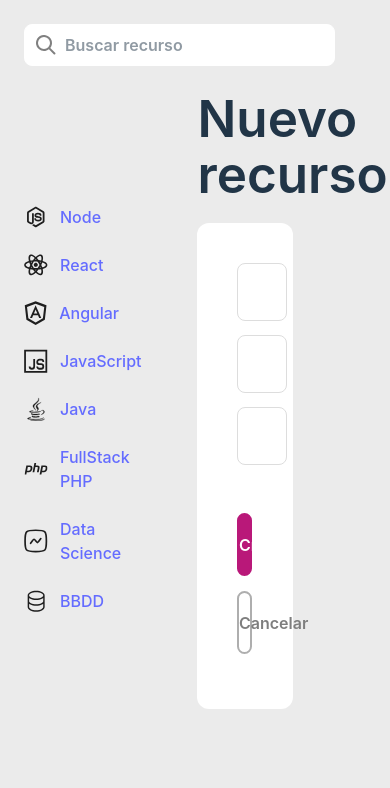
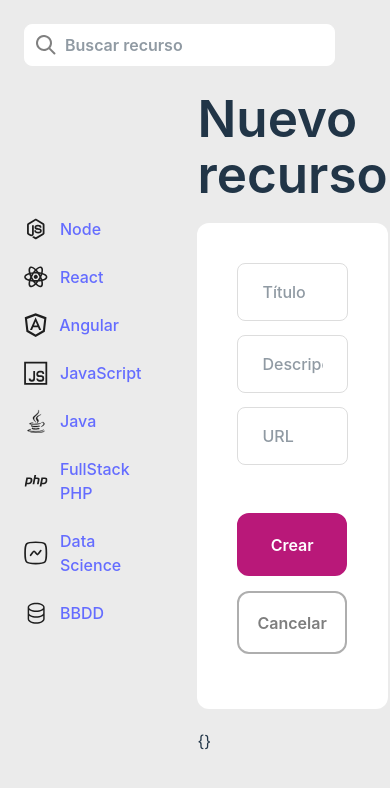
Before and after one commit to codingjordi/ita-wiki-frontend, a React (Vite) app: page /resources/add in a window 390 px wide. Shown: the top 788 px of the page. Built offline with nearby package versions, Linux system fonts and the light colour scheme; no server answers.

Commit message:
add: using react-hook-form in CreateResourcePage.tsx

```diff
--- a/src/pages/CreateResourcePage.tsx
+++ b/src/pages/CreateResourcePage.tsx
@@ -1,156 +1,73 @@
-import { useState } from "react";
+import { IntResource } from "../types";
+import { useForm } from "react-hook-form";
+import { zodResolver } from "@hookform/resolvers/zod";
+import { resourceSchema } from "../validations/resourceSchema";
 import ButtonComponent from "../components/atoms/ButtonComponent";
-import { IntResource } from "../types";
-import { API_URL, END_POINTS } from "../config";
-import { toast } from "sonner";
-
 import { useUser } from "../hooks/useUser";
 
 export default function CreateResourcePage() {
-  const { user } = useUser();
 
-  const [formData, setFormData] = useState({
-    github_id: 2421919,
-    title: "",
-    description: "",
-    url: "",
+  const {register, watch, handleSubmit,formState: { errors }} = useForm<Partial<IntResource>>({
+    resolver: zodResolver(resourceSchema),
   });
-
-  const handleChangeFormData = (updatedField: Partial<IntResource>) => {
-    setFormData((prevData) => ({
-      ...prevData,
-      ...updatedField,
-    }));
-  };
-
-  const handleSubmitFormData = async () => {
-    const newResource = { ...formData };
-    try {
-      const response = await fetch(`${API_URL}${END_POINTS.resources.post}`, {
-        method: "POST",
-        headers: {
-          "Content-Type": "application/json",
-        },
-        body: JSON.stringify(newResource),
-      });
-
-      if (!response.ok) {
-        throw new Error(`Error HTTP: ${response.status}`);
-      }
-      toast.success("¡Recurso creado con éxito! 🚀");
-    } catch {
-      toast.error("Hubo un error al crear el recurso 😢");
-    }
-  };
 
   return (
     <div className="w-full">
       <h1 className="font-semibold">Nuevo recurso</h1>
-      <form className="my-5 space-y-3.5 w-1/2 bg-white p-10 rounded-xl">
+      <form
+        onSubmit={handleSubmit((data) => {
+          console.log(data);
+        })}
+        className="my-5 space-y-3.5 md:w-1/2 bg-white p-10 rounded-xl"
+      >
+        {/* Campo Título */}
         <div>
           <input
-            name="title"
             type="text"
-            value={formData.title}
-            onChange={(e) => handleChangeFormData({ title: e.target.value })}
             placeholder="Título"
-            className="w-full px-6 py-4 border border-[#dddddd] rounded-lg placeholder:font-medium outline-[#B91879]"
+            className="w-full px-6 py-4 border border-[#dddddd] rounded-lg placeholder:font-medium outline-[#B91879] "
+            {...register("title")}
           />
+          {errors.title && (
+            <p className="text-red-500 text-sm">{errors.title.message}</p>
+          )}
         </div>
 
+        {/* Campo Descripción */}
         <div>
           <input
-            name="description"
-            value={formData.description}
-            onChange={(e) =>
-              handleChangeFormData({ description: e.target.value })
-            }
             type="text"
             id="description"
-            placeholder="Description"
+            placeholder="Descripción"
             className="w-full px-6 py-4 border border-[#dddddd] rounded-lg placeholder:font-medium outline-[#B91879]"
+            {...register("description")}
           />
+          {errors.description && (
+            <p className="text-red-500 text-sm">{errors.description.message}</p>
+          )}
         </div>
 
+        {/* Campo URL */}
         <div>
           <input
-            name="URL"
-            type="url"
+            type="text"
             id="url"
-            value={formData.url}
-            onChange={(e) => handleChangeFormData({ url: e.target.value })}
             placeholder="URL"
             className="w-full px-6 py-4 border border-[#dddddd] rounded-lg placeholder:font-medium outline-[#B91879]"
+            {...register("url")}
           />
+          {errors.url && (
+            <p className="text-red-500 text-sm">{errors.url.message}</p>
+          )}
         </div>
 
-        {/* <select
-          name="topic"
-          id=""
-          className='w-full px-6 py-4 border border-[#dddddd] rounded-lg placeholder:font-medium outline-[#B91879]'
-        >
-          <option value="" className='font-black text-red-500'>Tema</option>
-          <option value="Node">Node</option>
-          <option value="React">React</option>
-          <option value="Angular">Angular</option>
-          <option value="JavaScript">JavaScript</option>
-          <option value="Java">Java</option>
-          <option value="Fullstack PHP">Fullstack PHP</option>
-          <option value="Data Science">Data Science</option>
-          <option value="BB.DD.">BB.DD.</option>
-        </select> */}
-
-        {/* <div className='flex justify-around'>
-          <label htmlFor='video' className='flex items-center'>
-            Video
-            <input
-              type="radio"
-              name="type"
-              value="video"
-              id="video"
-              onClick={(e) => {
-                const input = e.target as HTMLInputElement;
-                handleChangeFormData({ type: input.checked ? "video" : "" });
-              }}
-              className="w-6 h-6 ml-1 accent-[#B91879] outline-black"
-            />
-          </label>
-          <label htmlFor='curso' className='flex items-center'>
-            Curso
-            <input
-              type="radio"
-              name="type"
-              value="curso"
-              id="curso"
-              onClick={(e) => {
-                const input = e.target as HTMLInputElement;
-                handleChangeFormData({ type: input.checked ? "curso" : "" });
-              }}
-              className="w-6 h-6 ml-1 accent-[#B91879] outline-black"
-            />
-          </label>
-          <label htmlFor='blog' className='flex items-center'>
-            Blog
-            <input
-              type="radio"
-              name="type"
-              value="blog"
-              id="blog"
-              onClick={(e) => {
-                const input = e.target as HTMLInputElement;
-                handleChangeFormData({ type: input.checked ? "blog" : "" });
-              }}
-              className="w-6 h-6 ml-1 accent-[#B91879] outline-black"
-            />
-          </label>
-        </div> */}
-
+        {/* Botones */}
         <div className="mt-12">
           <ButtonComponent
             className="outline-[#B91879]"
             children="Crear"
             variant="primary"
-            onClick={() => handleSubmitFormData()}
+            type="submit"
           />
           <ButtonComponent
             className="outline-[#B91879]"
@@ -159,6 +76,11 @@ export default function CreateResourcePage() {
           />
         </div>
       </form>
+
+      {/* Vista previa de datos en tiempo real */}
+      <div>
+        {JSON.stringify(watch(), null, 2)}
+      </div>
     </div>
   );
 }
```
